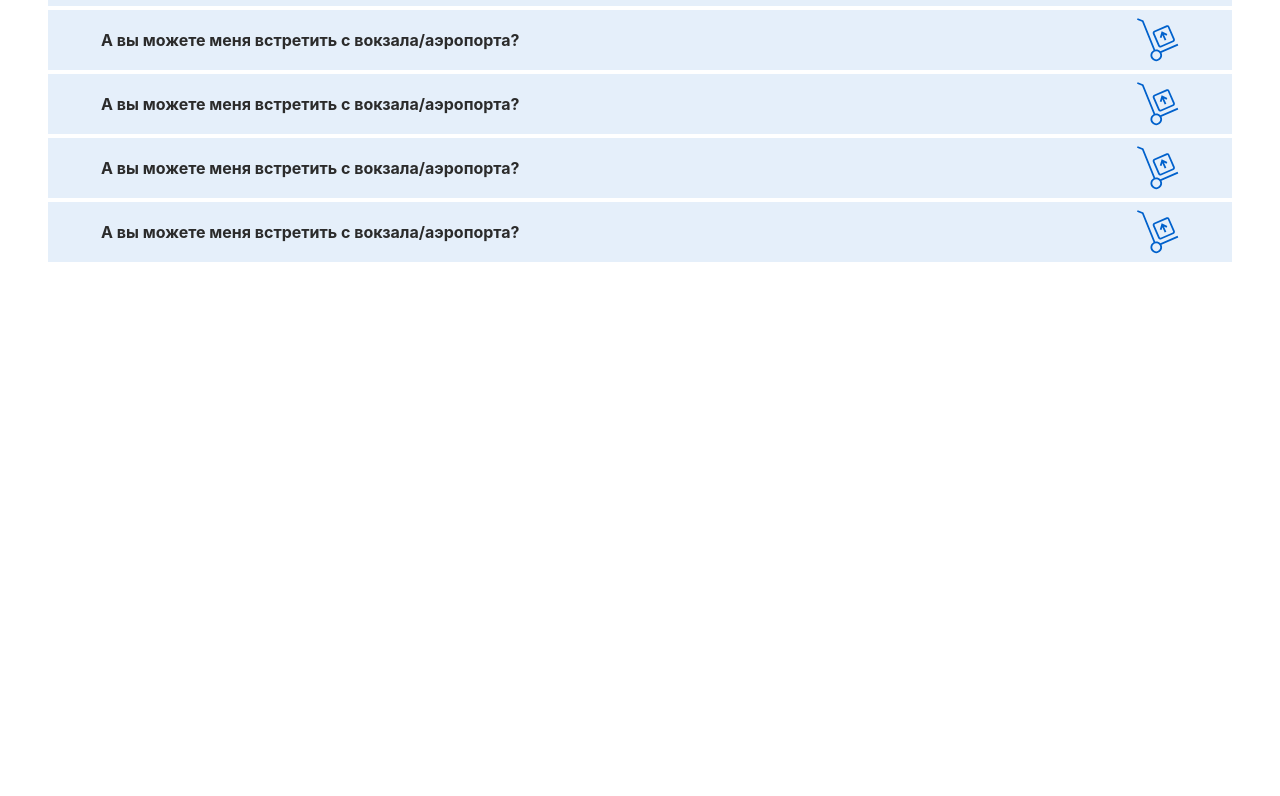
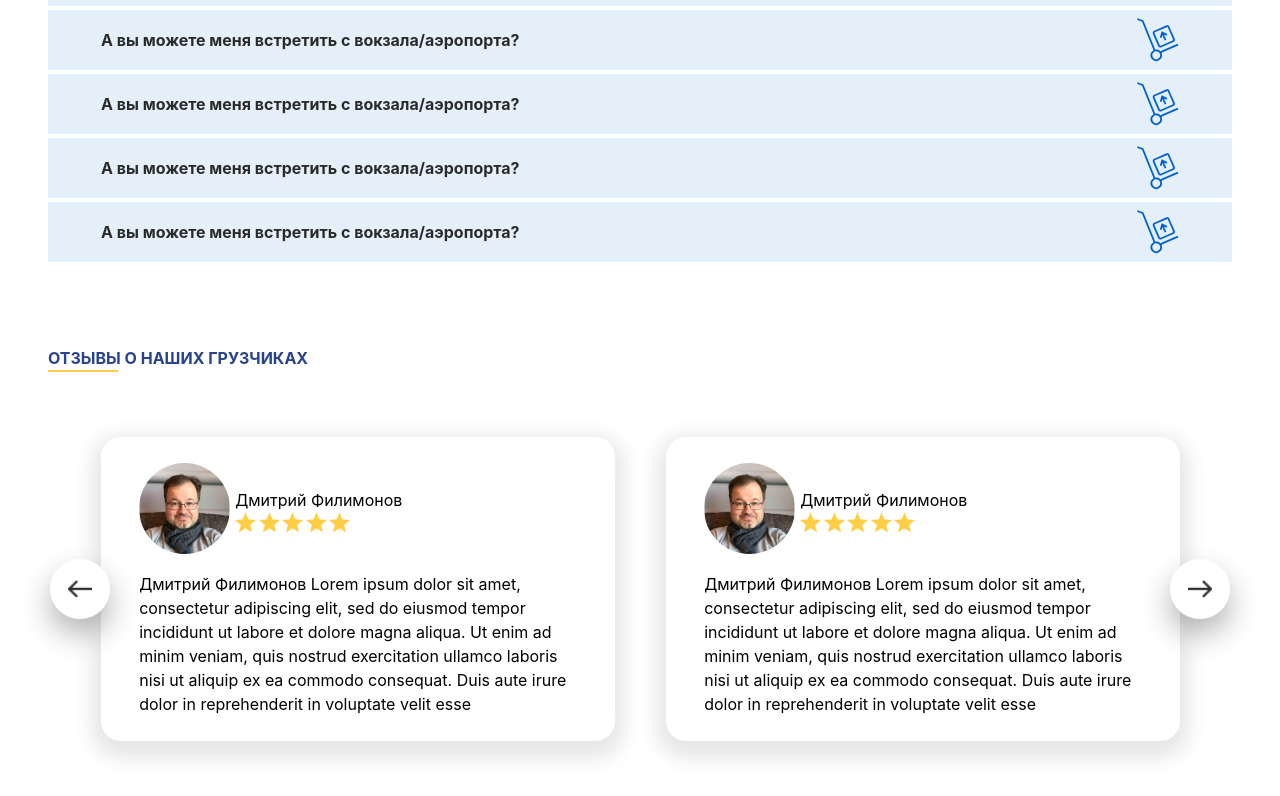
Before and after one commit to FarhodNomonov/Movers, a React (Create React App) app: page / in a window 1280 px wide. Shown: the part 1885-2681 px from the top of the page. Before the commit the page ends 2195 px from the top, so only its background shows below. Built offline with nearby package versions, Linux system fonts and the light colour scheme.

Commit message:
fix MoveSlider

```diff
--- a/src/components/home/index.js
+++ b/src/components/home/index.js
@@ -19,7 +19,7 @@ function Home() {
       <Service />
       <Cards />
       <Accordion />
-      {/* <MoveSlider /> */}
+      <MoveSlider />
       {/* <Moving /> */}
       {/* <Move /> */}
       {/* <Footer /> */}
--- a/src/components/moveSlider/index.js
+++ b/src/components/moveSlider/index.js
@@ -14,7 +14,7 @@ function MoveSlider() {
   };
 
   return (
-    <div className="max-w-[1536px] h-max  mx-auto p-6 moveSlider sm:min-w-[610px] ">
+    <div className="max-w-[1536px] h-max  mx-auto p-6 moveSlider sm:min-w-[85vw] ">
       <div className="wrapper_title ml-6">
         <h2 className="title_pages text-[#28438E] my-3  mb-4 text-bold text-base font-bold font-Inter">
           ОТЗЫВЫ О НАШИХ ГРУЗЧИКАХ
```
